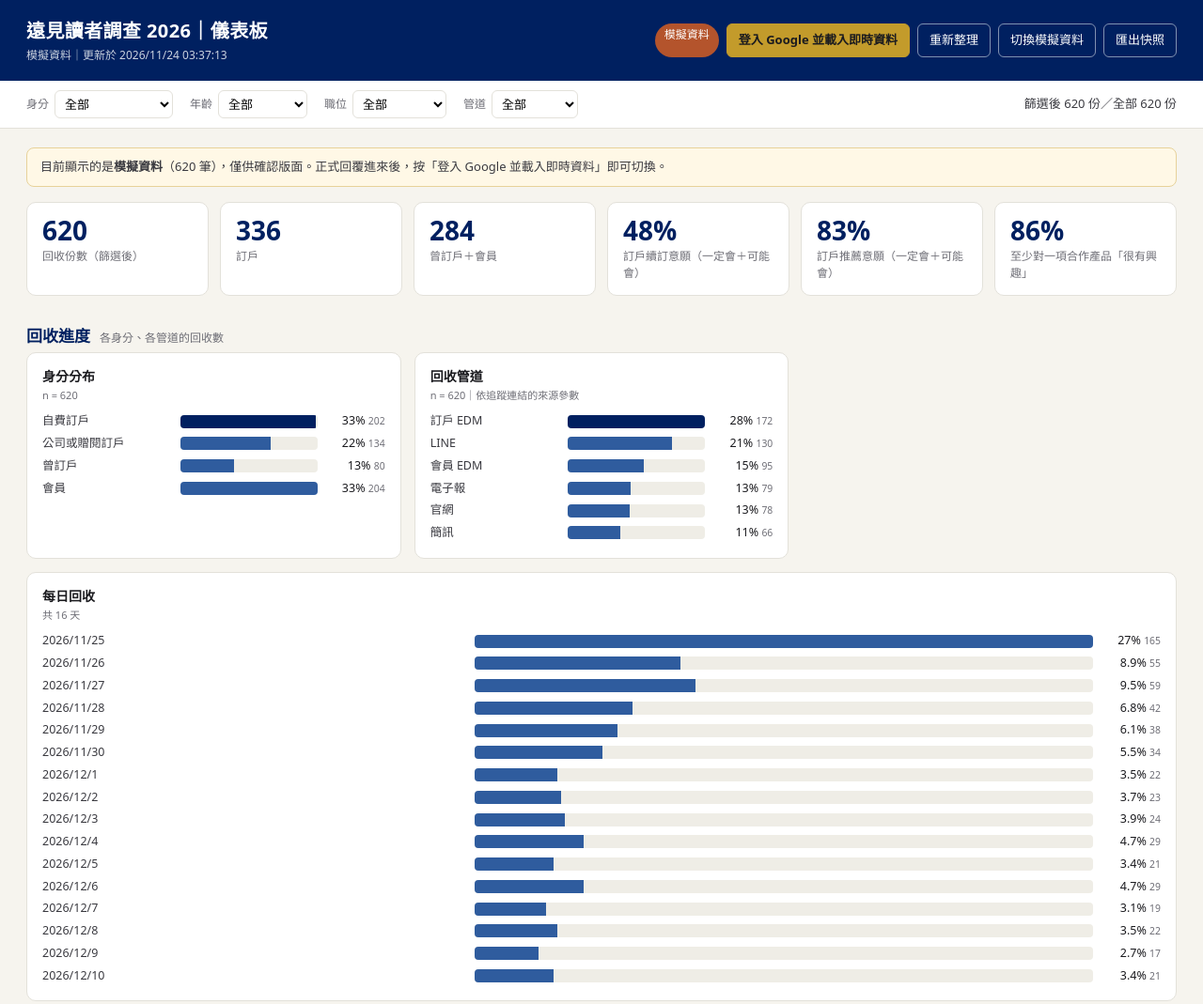
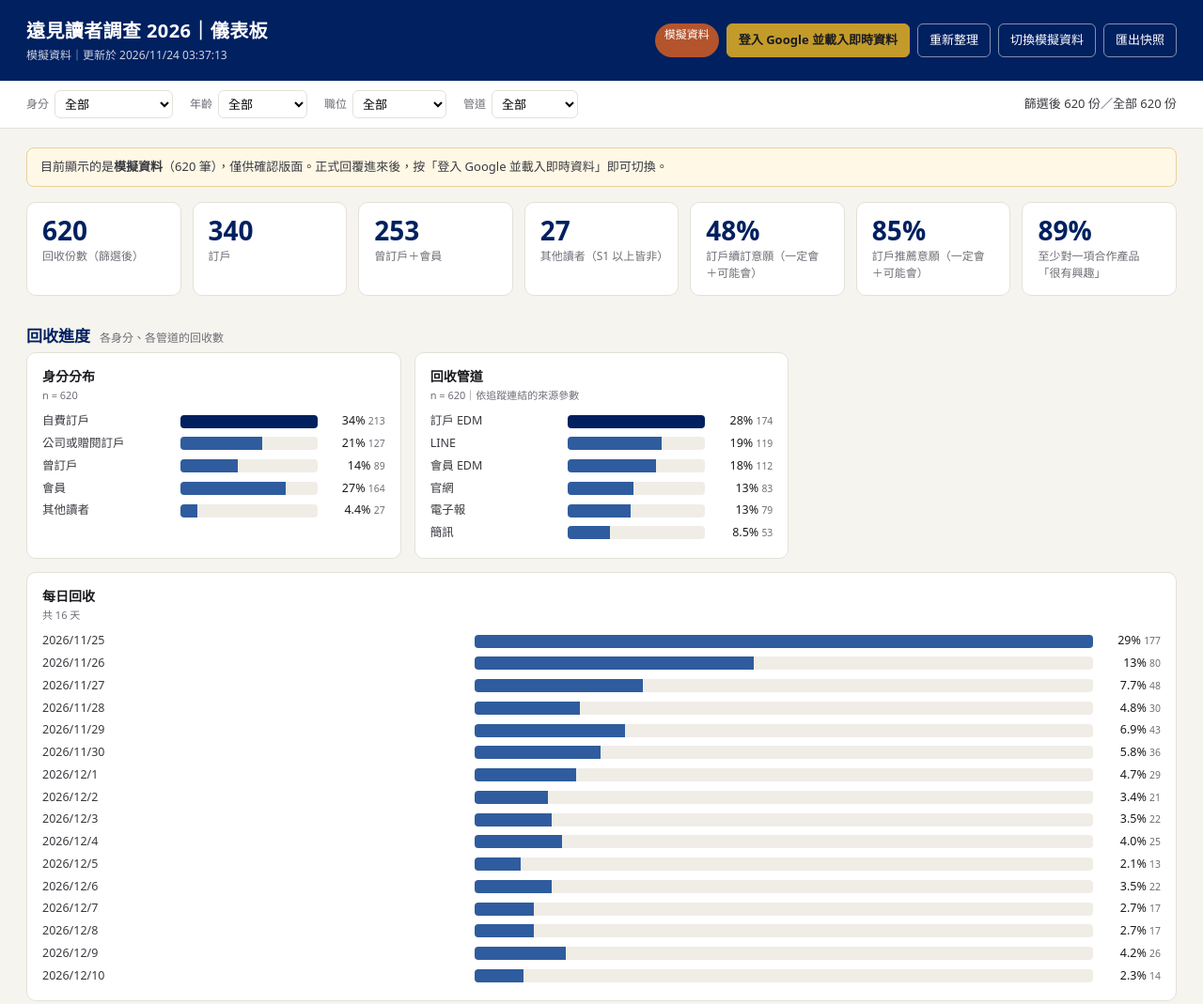
Before and after one commit to bruno0330/gvm-reader-survey, a plain HTML site: page index.html in a window 1280 px wide. Shown: the top 1069 px of the page at 94% size. Drawn offline with Linux system fonts and the light colour scheme.

Commit message:
Count S1 以上皆非 respondents as 其他讀者 instead of dropping them
Co-Authored-By: Claude Opus 5.5 <noreply@anthropic.com>
Claude-Session: https://claude.ai/code/session_01NAwtLKGnGQs2nzuXBuXQaP

```diff
--- a/index.html
+++ b/index.html
@@ -214,7 +214,7 @@ const Q = {
   G1:{t:'single',n:'願意參加深度訪談',o:['願意','不願意']},
   G3:{t:'text',n:'其他建議'}
 };
-const SEGS = ['自費訂戶','公司或贈閱訂戶','曾訂戶','會員'];
+const SEGS = ['自費訂戶','公司或贈閱訂戶','曾訂戶','會員','其他讀者'];
 const SRC_LABEL = {edm_subscriber:'訂戶 EDM',edm_member:'會員 EDM',newsletter:'電子報',line:'LINE',sms:'簡訊',web:'官網','':'未帶來源'};
 
 /* ================= 解析試算表 ================= */
@@ -251,7 +251,7 @@ function segOf(r){
   if (r.S1==='目前是遠見訂戶') return r.S4==='自己付費' ? '自費訂戶' : '公司或贈閱訂戶';
   if (r.S1==='以前訂過，目前沒有訂閱') return '曾訂戶';
   if (r.S1==='遠見官網或線上讀會員，從未訂閱') return '會員';
-  return null;
+  return r.S1 ? '其他讀者' : null;
 }
 
 /* ================= 模擬資料 ================= */
@@ -267,8 +267,8 @@ function makeDemo(n=620){
     const day = Math.floor(Math.pow(R(),2.2)*16);
     const d = new Date(2026,10,25+day, 8+Math.floor(R()*14), Math.floor(R()*60));
     r.ts = d.toLocaleString('zh-TW',{hour12:false});
-    r.S1 = pick(Q.S1.o,[55,15,30,0]);
-    const sub = r.S1===Q.S1.o[0];
+    r.S1 = pick(Q.S1.o,[53,14,28,5]);
+    const sub = r.S1===Q.S1.o[0], other = r.S1===Q.S1.o[3];
     r.F2 = pick(Q.F2.o, sub?[2,8,18,30,27,15]:[6,20,28,24,15,7]);
     const young = ['未滿 25 歲','25–34 歲','35–44 歲'].includes(r.F2);
     r.src = sub ? pick(['edm_subscriber','sms','line','web'],[50,20,20,10]) : pick(['edm_member','newsletter','line','web'],[35,30,20,15]);
@@ -283,10 +283,12 @@ function makeDemo(n=620){
       r.E1 = {}; r.E2=[]; r.E3=[]; r.E4='';
     } else {
       r.S2=r.S3=r.S4=''; r.C1=[]; r.C2={}; r.C3={}; r.C4=r.C6=r.C7=''; r.C5=[];
+      if (other){ r.E1={}; r.E2=[]; r.E3=[]; r.E4=''; } else {
       r.E1 = grid(Q.E1,i=>pick(Q.E1.o,[[40,35,25],[20,30,50],[12,30,58],[30,30,40]][i]));
       r.E2 = multi(Q.E2.o, r.S1===Q.S1.o[1]?[.45,.35,.2,.08,.1,.12,.18]:[.35,.3,.4,.25,.12,.1,.02],2);
       r.E3 = multi(Q.E3.o,[.4,.3,.18,.15,.35,.15],2);
       r.E4 = pick(Q.E4.o,[12,25,25,20,13,5]);
+      }
     }
     r.A1 = multi(Q.A1.o,[.35,.4,.38,.42,.35,.3,.18,young?.3:.12,.15,.12,.05],3);
     r.A2 = multi(Q.A2.o,[young?.4:.15,young?.25:.06,.12,young?.3:.08,young?.1:.45,.35,.3,.12],2);
@@ -412,6 +414,7 @@ function render(){
     [rows.length,'回收份數（篩選後）'],
     [subs.length,'訂戶'],
     [non.length,'曾訂戶＋會員'],
+    [rows.filter(r=>r.seg==='其他讀者').length,'其他讀者（S1 以上皆非）'],
     [c4.length?fmt(renew):'—','訂戶續訂意願（一定會＋可能會）'],
     [c6.length?fmt(rec):'—','訂戶推薦意願（一定會＋可能會）'],
     [d1.length?fmt(anyHot):'—','至少對一項合作產品「很有興趣」']
```
